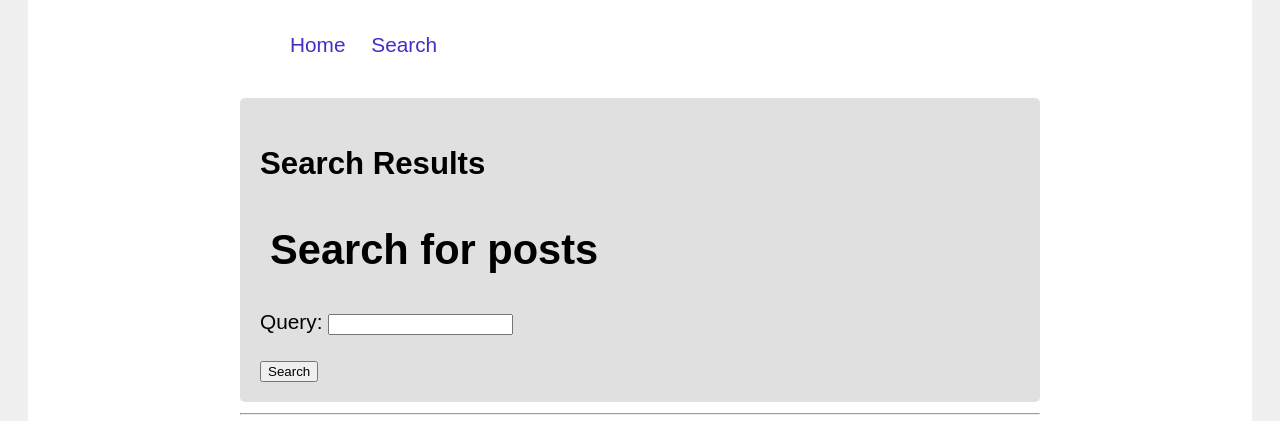
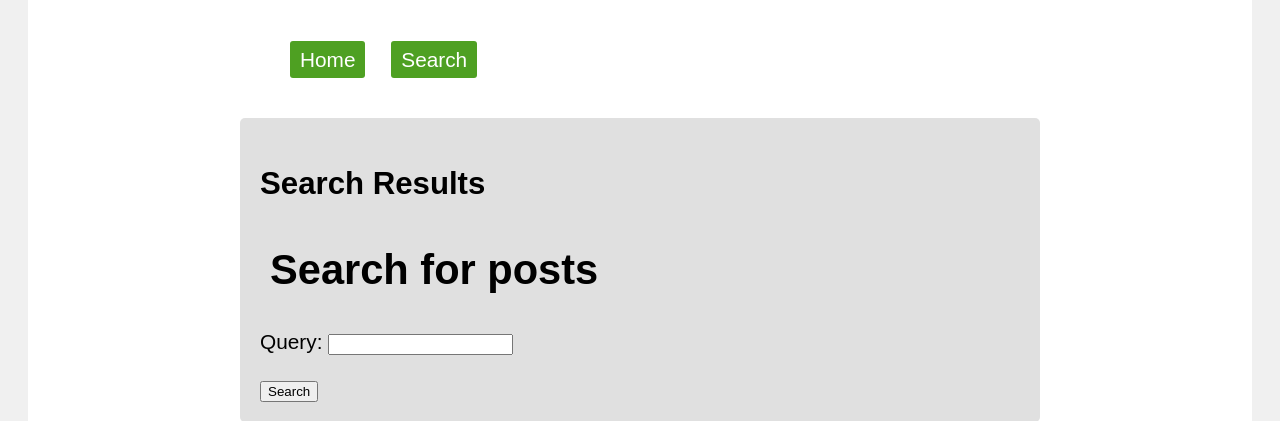
Before and after one commit to keesdekeijzer/djblog_postgresql, a Django app: page /blog/search/ in a window 1280 px wide. Shown: the part 191-612 px from the top of the page. Run offline with Django 5.2, Linux system fonts and the light colour scheme; data that the repository does not hold is empty.

Commit message:
Enhance search functionality by adding TrigramSimilarity for improved ranking and update navigation styles in CSS

```diff
--- a/mysite/blog/static/blog/css/blog.css
+++ b/mysite/blog/static/blog/css/blog.css
@@ -28,7 +28,15 @@ nav {
     display:inline-block;
 }
 
-nav a { color: #4a2cc6; text-decoration: none; margin: 0 10px;
+nav a {
+    color: #4a2cc6; text-decoration: none; margin: 0 10px;
+    display: inline-block;
+    margin-top: 10px;
+    padding: 5px 10px;
+    background-color: #4ea022;
+    color: #fff;
+    text-decoration: none;
+    border-radius: 3px;
 }
 
 nav a:hover { text-decoration: underline;}
--- a/mysite/blog/views.py
+++ b/mysite/blog/views.py
@@ -5,7 +5,7 @@ from django.core.paginator import Paginator, EmptyPage, PageNotAnInteger
 from django.views.generic import ListView, DetailView
 from taggit.models import Tag
 from django.db.models import Count
-from django.contrib.postgres.search import SearchVector, SearchQuery, SearchRank
+from django.contrib.postgres.search import SearchVector, SearchQuery, SearchRank, TrigramSimilarity
 from .forms import SearchForm
 
 class PostListView(ListView):
@@ -64,5 +64,5 @@ def post_search(request):
             query = form.cleaned_data['query']
             search_vector = SearchVector('title', weight='A') + SearchVector('body', weight='B')
             search_query = SearchQuery(query)
-            results = Post.published.annotate(search=search_vector, rank=SearchRank(search_vector, search_query)).filter(rank__gte=0.3).order_by('-rank')
+            results = Post.published.annotate(similarity=TrigramSimilarity('title', query)).filter(similarity__gt=0.1).order_by('-similarity')
     return render(request, 'blog/post/search.html', {'form': form, 'query': query, 'results': results})
```
